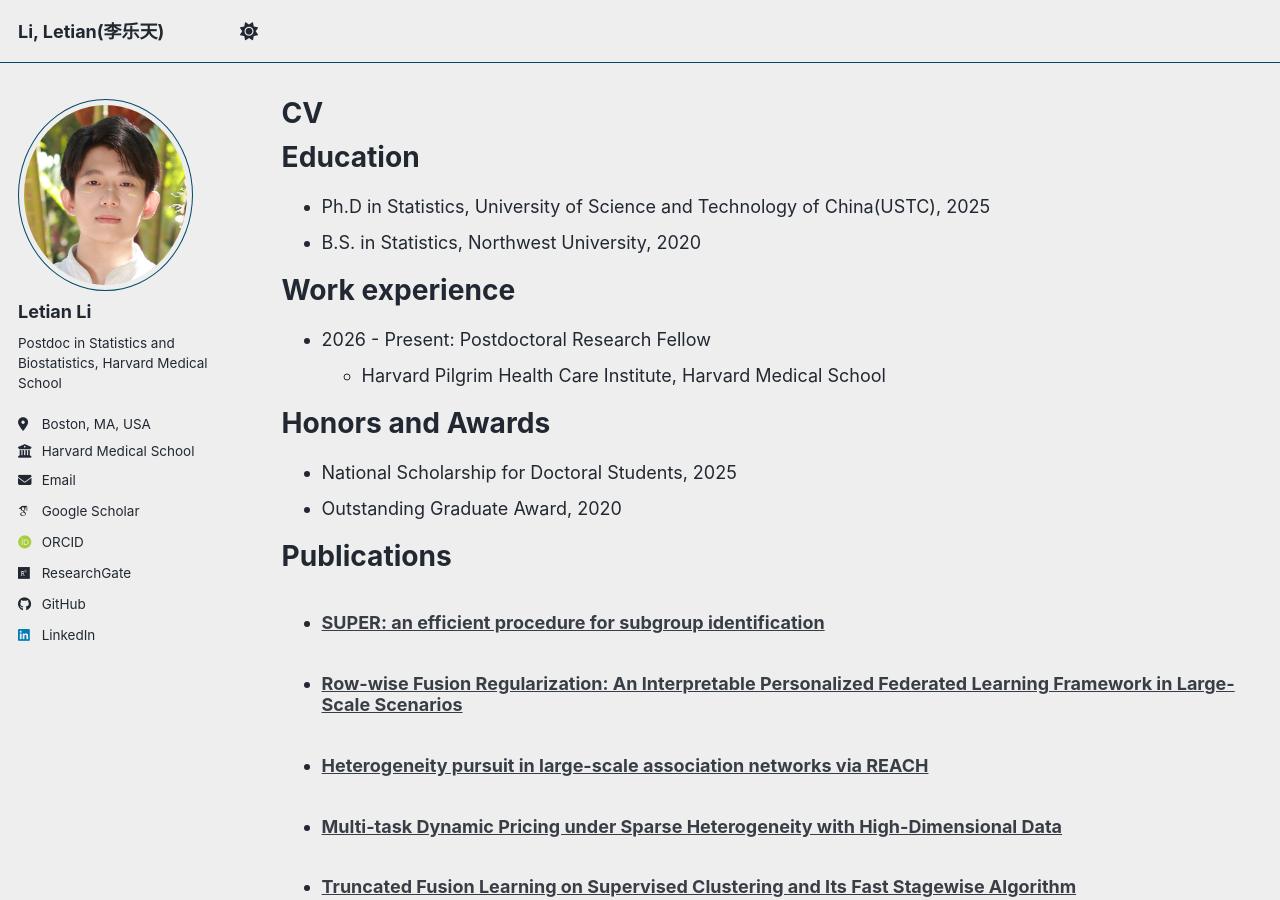
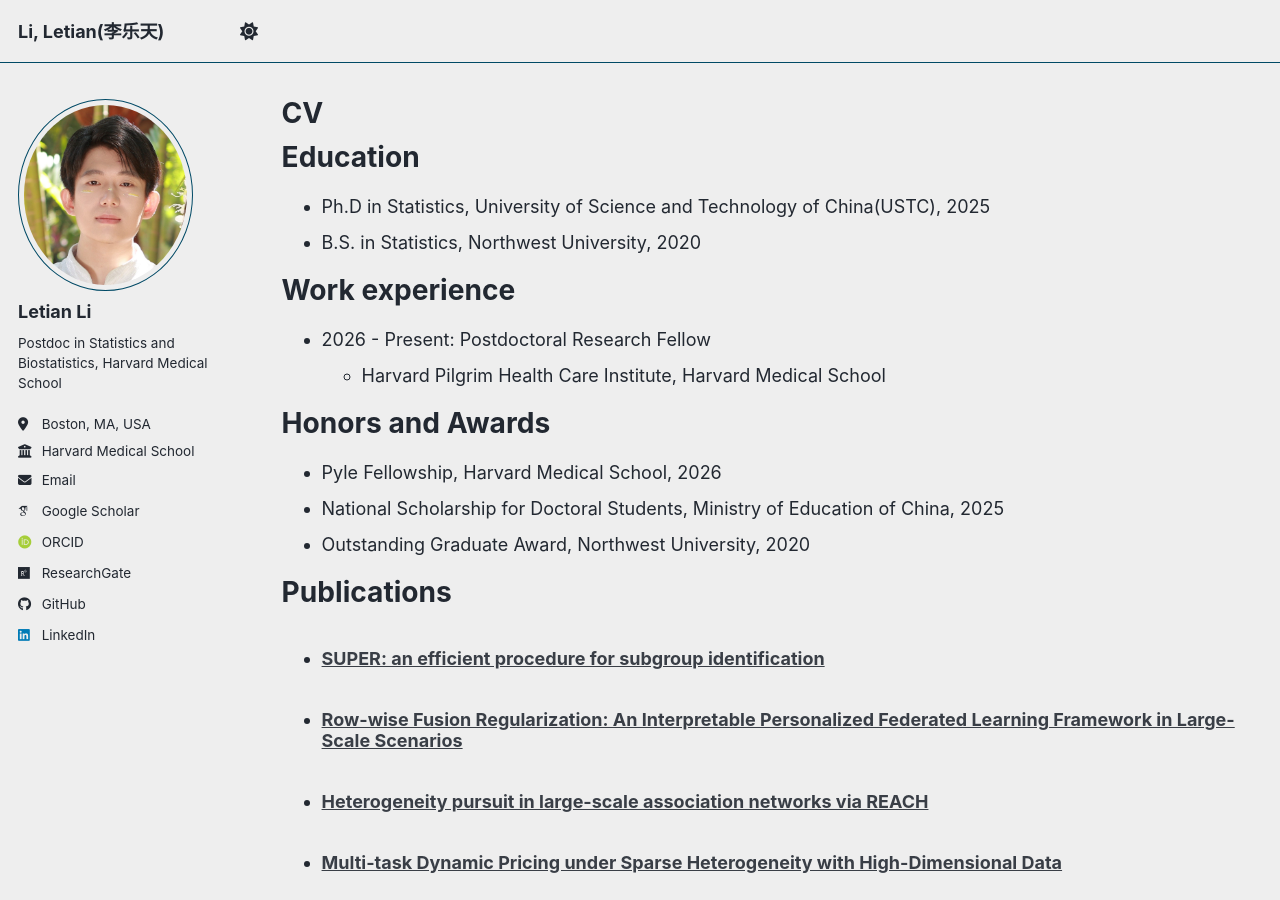
Before and after one commit to letianli059/letianli059.github.io, a Jekyll site: the page built from _pages/cv.md, in a window 1280 px wide and 900 px high. Built offline with Jekyll 4.4.1, drawn with Linux system fonts in a browser that asks for light colours; some web fonts are replaced; a script bundle is joined from its source files by our own code; library files that are not in the unit come from our copies.

Commit message:
Update cv.md

```diff
--- a/_pages/cv.md
+++ b/_pages/cv.md
@@ -21,8 +21,9 @@
 
 Honors and Awards
 ======
-* National Scholarship for Doctoral Students, 2025
-* Outstanding Graduate Award, 2020
+* Pyle Fellowship, Harvard Medical School, 2026
+* National Scholarship for Doctoral Students, Ministry of Education of China, 2025
+* Outstanding Graduate Award, Northwest University, 2020
 
 Publications
 ======
```
